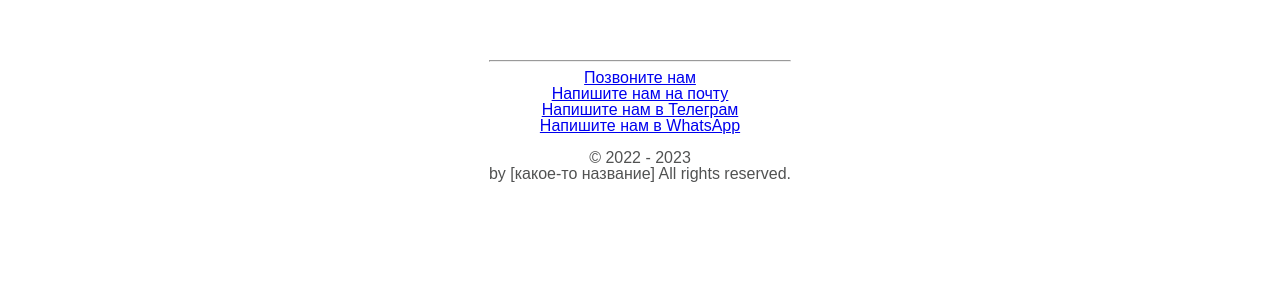
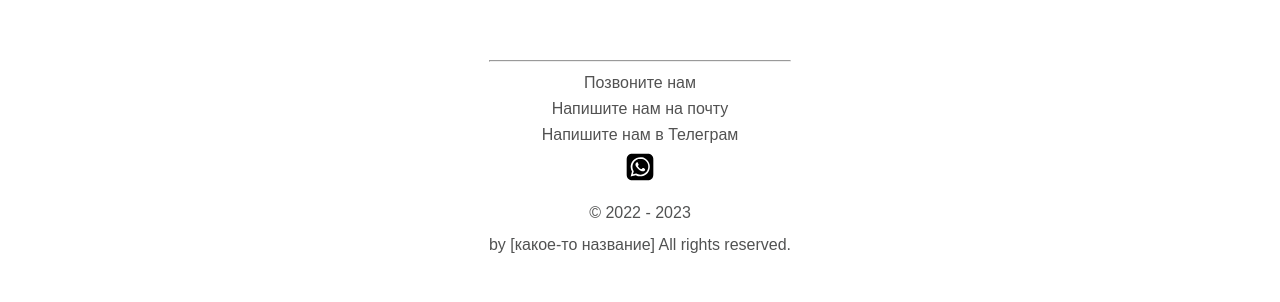
Before and after one commit to 1ev5ha/test-landing, a plain HTML site: page index.html in a window 1280 px wide. Shown: the part 754-1056 px from the top of the page. Before the commit the page ends 1012 px from the top, so only its background shows below. Drawn offline with Linux system fonts and the light colour scheme.

Commit message:
Add files via upload

```diff
--- a/css/styles.css
+++ b/css/styles.css
@@ -4,7 +4,6 @@ h6 {
     font-weight: inherit;
     font-size: inherit;
 }
-
 html,
 body {
     height: 100%;
@@ -13,19 +12,15 @@ body {
     color: #515252;
     font-family: Arial, "Helvetica Neue", Helvetica, sans-serif;
 }
-
 body._lock {
     overflow: hidden;
 }
-
-
 .wrapper {
     min-height: 100%;
 }
 /*---------------------------*/
 /*---------------------------*/
 /*---------------------------*/
-
 .page {
     padding: 90px 0px 30px 0px;
     display: flex;
@@ -93,9 +88,7 @@ min-height: 70px; /*задан минимальный размер плашки
 .logo_svg {
 width: 50%;
 }
-
 .header__menu {}
-
 .menu__icon {
 display: none;
 }
@@ -108,12 +101,10 @@ flex-direction: column;
 margin-top: -200px;
 width: 50%;
 }
-
 .menu__list > li { /*обращение к ЛИ первого уровня*/
     position: relative;
     margin: 0px 0px 0px 20px;
     list-style-type: none; /*убираем маркеры*/
-
 }
 .menu__link { /*ссылки основоного меню*/
     color: #525252;
@@ -135,7 +126,6 @@ width: 50%;
 }
 .menu__sub-list li { /*отступы в саб меню*/
     margin: 0px 0px 10px 0px;
-
 }
 .menu__sub-list li:last-child { /*отступы в саб меню у последнего пункта*/
     margin: 0;
@@ -157,7 +147,12 @@ display: flex;
 flex-direction: column;
 align-items: center;
 }
-
+.footer__link { /*ссылки основоного меню*/
+    color: #525252;
+    font-size: 16px;
+    text-decoration: none; /*убираем подчеркивания*/
+    padding: 5px;
+}
 
 
  /*---------------------------------------------------*/
@@ -219,7 +214,6 @@ body._touch .menu__list > li._active .menu__arrow { /*анимация треу
      height: 18px;
      cursor: pointer;
 }
-
    .menu__icon span,
    .menu__icon::before,
    .menu__icon::after {
@@ -240,12 +234,10 @@ body._touch .menu__list > li._active .menu__arrow { /*анимация треу
    .menu__icon::after {
      bottom: 0;
 }
-
    .menu__icon span { /*анимация иконки меню*/
      top: 50%;
      transform: scale(1) translate(0px, -50%);
 }
-
    .menu__icon._active span {
      transform: scale(0) translate(0px, -50%);
 }
@@ -295,7 +287,6 @@ overflow: auto;
    .menu__list > li._active .menu__sub-list {
      display: block;
 }
-
    .menu__link {
      font-size: 24px;
      color: #fff;
@@ -311,6 +302,8 @@ overflow: auto;
      font-size: 20px;
      color: black;
 }
+
+
 /*-------FONTS------------*/
     .page__title {
      font-size: 150px;
@@ -326,7 +319,6 @@ padding: 0;
 
 }
     .page__section {
-
      padding: 10px;
 }
 }
--- a/index.html
+++ b/index.html
@@ -68,11 +68,11 @@
                 <!--<div class="footer-logo">
                   <a href="" class="footer__logo"><img class="logo_svg" src="img/Logo top left side.svg" alt="logo"></a>
                 </div>-->
-                <a href="tel:+79001111111">Позвоните нам</a>
-                <a href="mailto:mail@gmail.com">Напишите нам на почту</a>
-                <a href="https://t.me/s0lo">Напишите нам в Телеграм</a>
-                <a href="https://wa.me/89304509720">Напишите нам в WhatsApp</a>
-                <p align="center">© 2022 - 2023 <br> by [какое-то название] All rights reserved.</p>
+                <a class="footer__link" href="tel:+79001111111">Позвоните нам</a>
+                <a class="footer__link" href="mailto:mail@gmail.com">Напишите нам на почту</a>
+                <a class="footer__link" href="https://t.me/s0lo">Напишите нам в Телеграм</a>
+                <a class="footer__link" href="https://wa.me/89304509720"><img src="img/wachapp.svg" alt="WhatsApp"><!--Напишите нам в WhatsApp--></a>
+                <p align="center">© 2022 - 2023 <br><br> by [какое-то название] All rights reserved.</p>
 
             </div>
             </footer>
```
Also changed, not shown: img/VK.svg (added), img/telegram.svg (added), img/wachapp.svg (added). Lines whose indentation alone changed are shown as unchanged.
